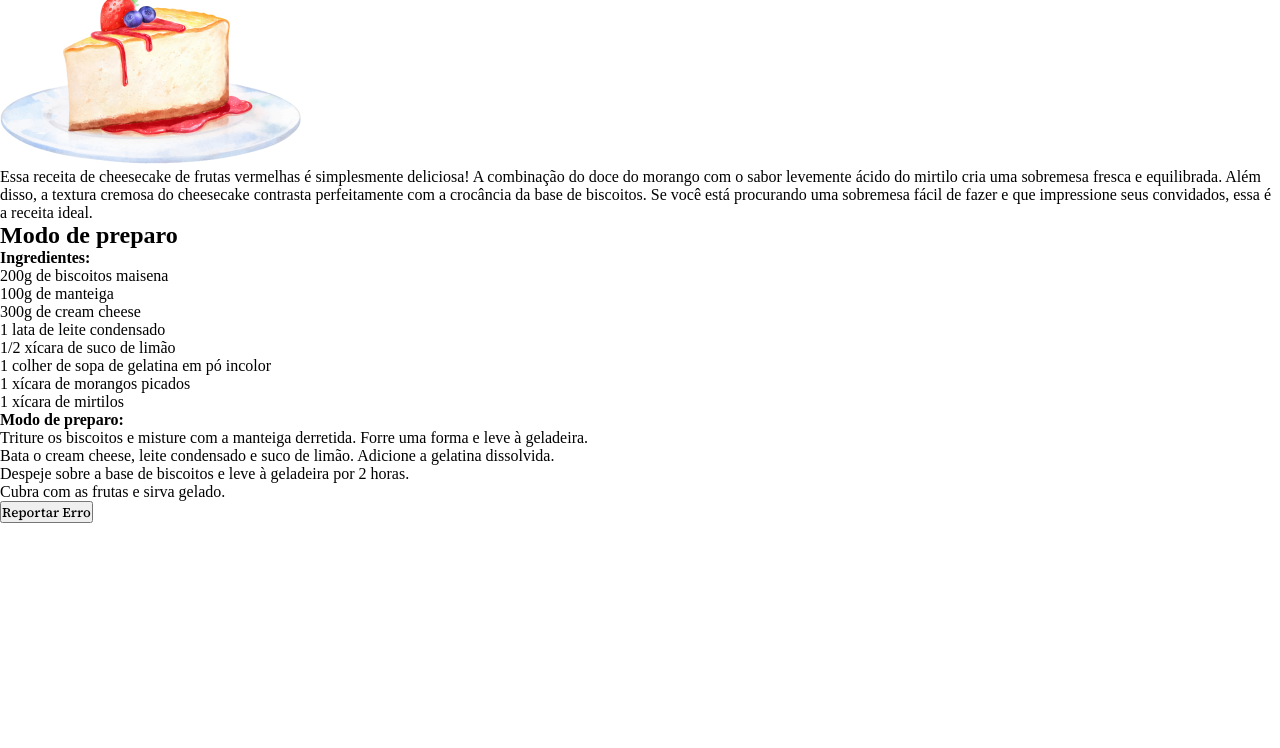
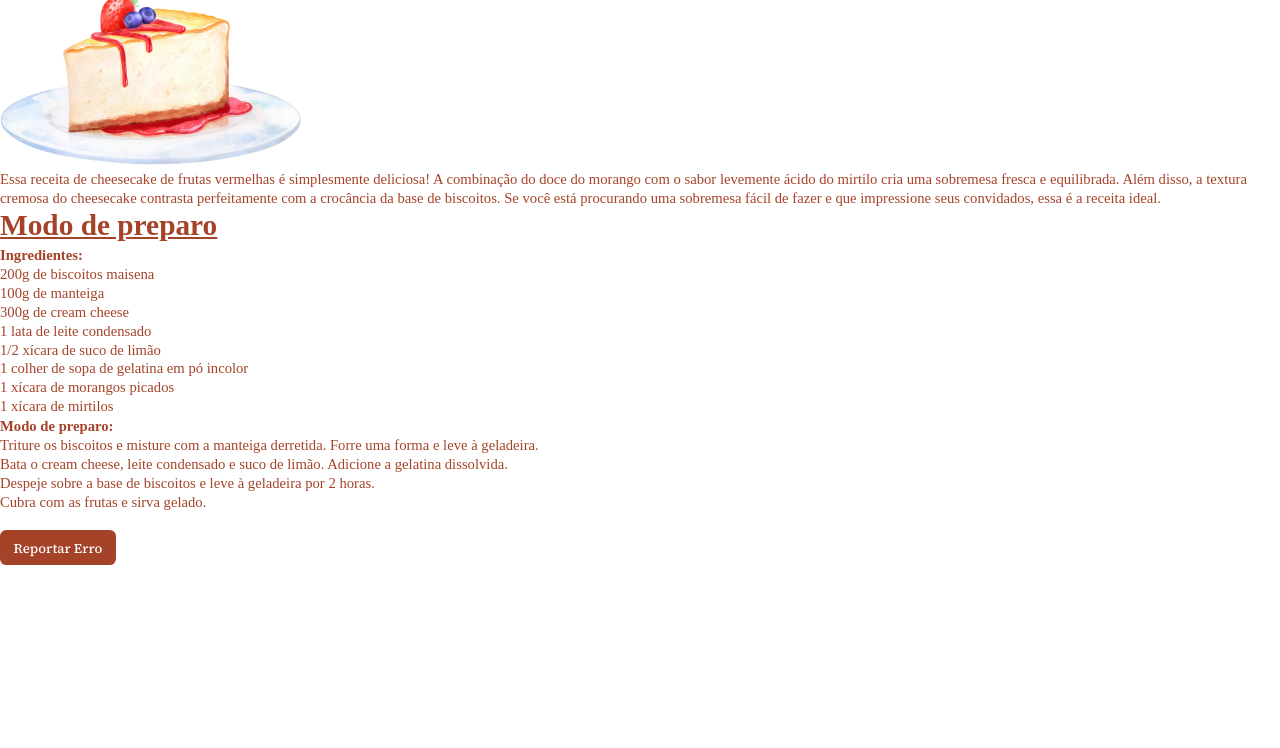
Before and after one commit to viniciuszmota/Cheesecake, a plain HTML site: page index.html in a window 1280 px wide. Shown: the part 52-800 px from the top of the page. Drawn offline with Linux system fonts and the light colour scheme; a web font is replaced by a local one.

Commit message:
font adjust

```diff
--- a/style.css
+++ b/style.css
@@ -9,8 +9,40 @@
 
 :root {
   font-family: "Source Serif Pro";
+  font-size: 65.5%;
+}
+
+body {
+  color: #a54328;
+  font-size: 1.6rem;
 }
 
 button {
   font-family: "Source Serif 4";
+  background-color: #a54328;
+
+  color: white;
+
+  border: 0;
+  padding: 0.8rem 1.3rem;
+  border-radius: 0.6rem;
+
+  margin-top: 1.8rem;
 }
+
+h1,
+h2 {
+  font-size: 2.8rem;
+  line-height: 3.6rem;
+}
+
+h2 {
+  text-decoration: underline;
+}
+
+p,
+li,
+strong {
+  font-size: 1.4rem;
+  line-height: 1.8rem;
+}
```
